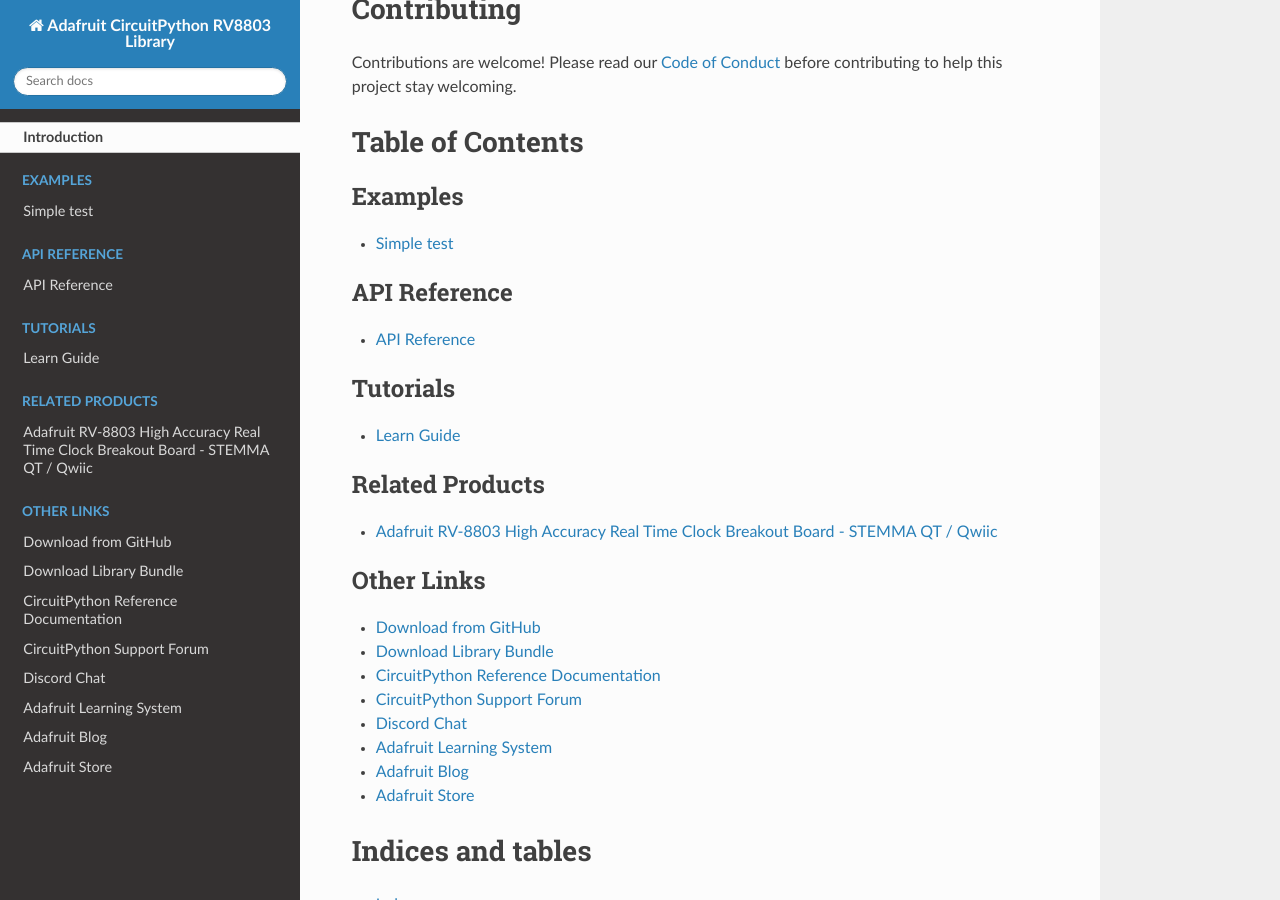
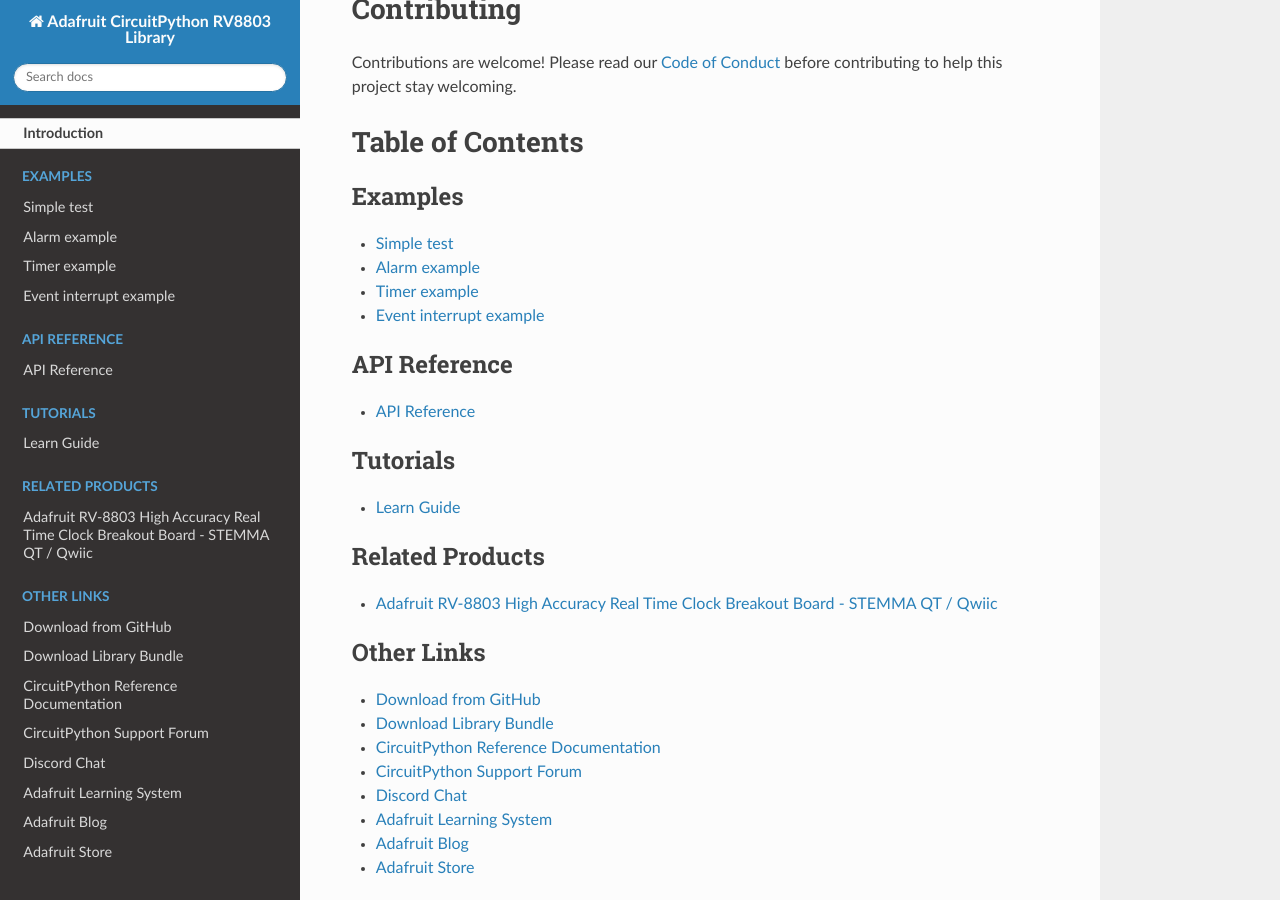
Before and after one commit to adafruit/Adafruit_CircuitPython_RV8803, a Sphinx documentation site: the page built from docs/index.rst, in a window 1280 px wide and 900 px high, scrolled down 2221 px. Built offline with Sphinx 7.4.7 and the Read the Docs theme 3.1.0, drawn with Linux system fonts in a browser that asks for light colours.

Commit message:
Update examples.rst

```diff
--- a/docs/examples.rst
+++ b/docs/examples.rst
@@ -6,3 +6,30 @@
 .. literalinclude:: ../examples/rv8803_simpletest.py
     :caption: examples/rv8803_simpletest.py
     :linenos:
+
+Alarm example
+--------------
+
+Use the alarm functionality to trigger an alarm one minute after starting the code.
+
+.. literalinclude:: ../examples/rv8803_alarm_example.py
+    :caption: examples/rv8803_alarm_example.py
+    :linenos:
+
+Timer example
+--------------
+
+Set and reset a timer for 5 seconds
+
+.. literalinclude:: ../examples/rv8803_timer_example.py
+    :caption: examples/rv8803_timer_example.py
+    :linenos:
+
+Event interrupt example
+------------------------
+
+Press the EVI button to trigger an event interrupt
+
+.. literalinclude:: ../examples/rv8803_event_interrupt_example.py
+    :caption: examples/rv8803_event_interrupt_example.py
+    :linenos:
```
